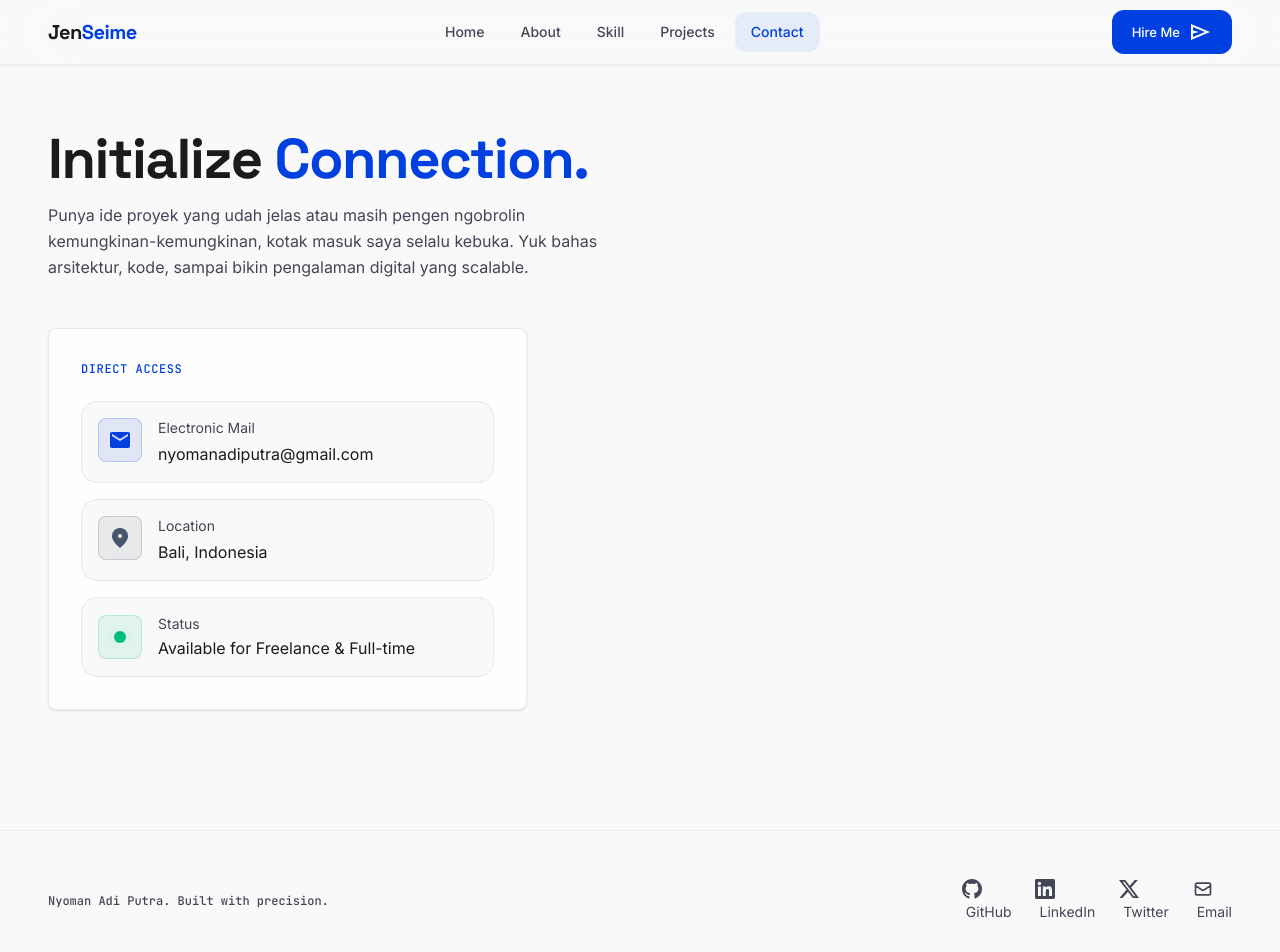
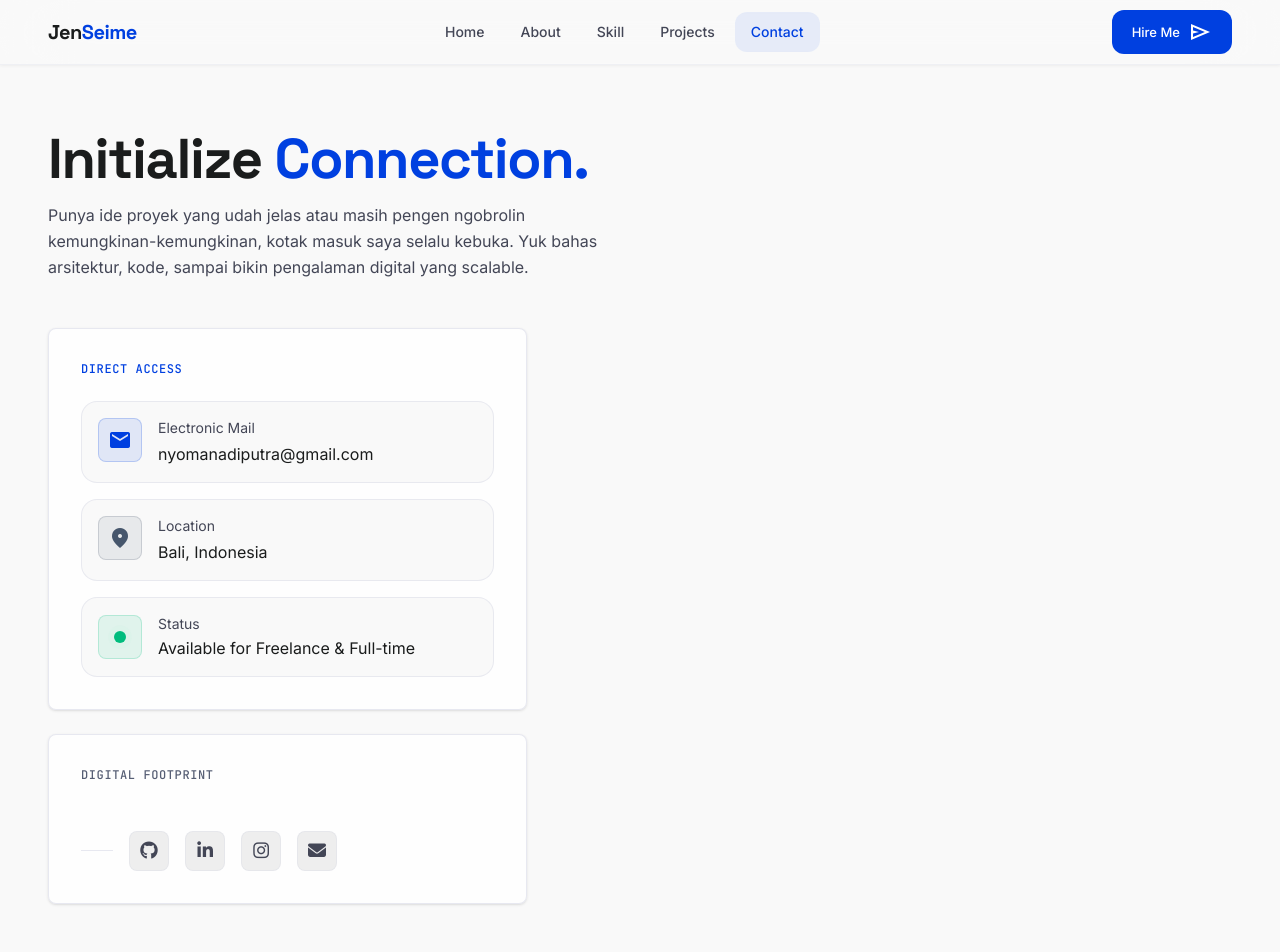
Before and after one commit to Jen-Seime/my-fortofolio, a React (Vite) app: page /Contact in a window 1280 px wide. Shown: the top 952 px of the page. Built offline with nearby package versions, Linux system fonts and the light colour scheme.

Commit message:
menyelesaikan componen Socials Card

```diff
--- a/src/components/organisms/ContactSection.tsx
+++ b/src/components/organisms/ContactSection.tsx
@@ -1,6 +1,8 @@
 
+import { sosialLinks } from "../../constant/SosialLinks"
 import Heading from "../atoms/Heading"
 import InfoCard from "../molecules/InfoCard"
+import SosialIconRow from "../molecules/SosialIconRow"
 
 const ContactSection = () => (
     <>
@@ -18,8 +20,20 @@ const ContactSection = () => (
 
         {/* Left Column: Context & Details (Col Span 5) */}
         <div className="lg:col-span-5 flex flex-col gap-gutter">
+            {/* Contact Info Card */}
             <InfoCard/>
+
+            {/* Socials Card */}
+            <div className="bg-surface-container-lowest/80 backdrop-blur-[12px] border border-outline-variant/40 rounded-xl p-8 shadow-sm">
+                <h3 className="font-label-mono text-label-mono text-secondary mb-6 uppercase tracking-wider">Digital Footprint</h3>
+
+                <div className="flex items-center gap-4 mt-6 hero-fade-in">
+                    <SosialIconRow sosial={sosialLinks}/>
+                </div>
+            </div>
         </div>
+
+
     </div>
 
     </>
```
